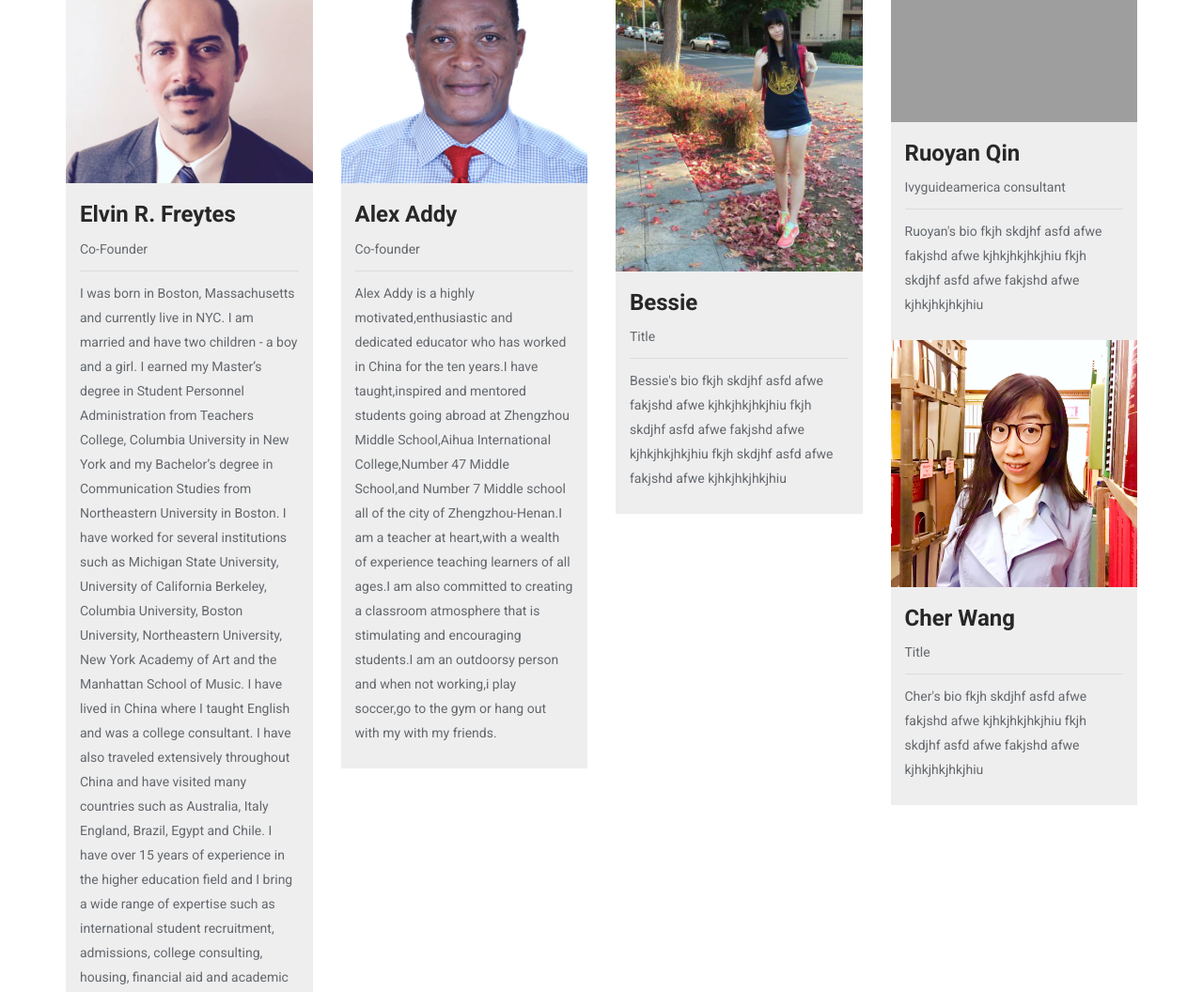
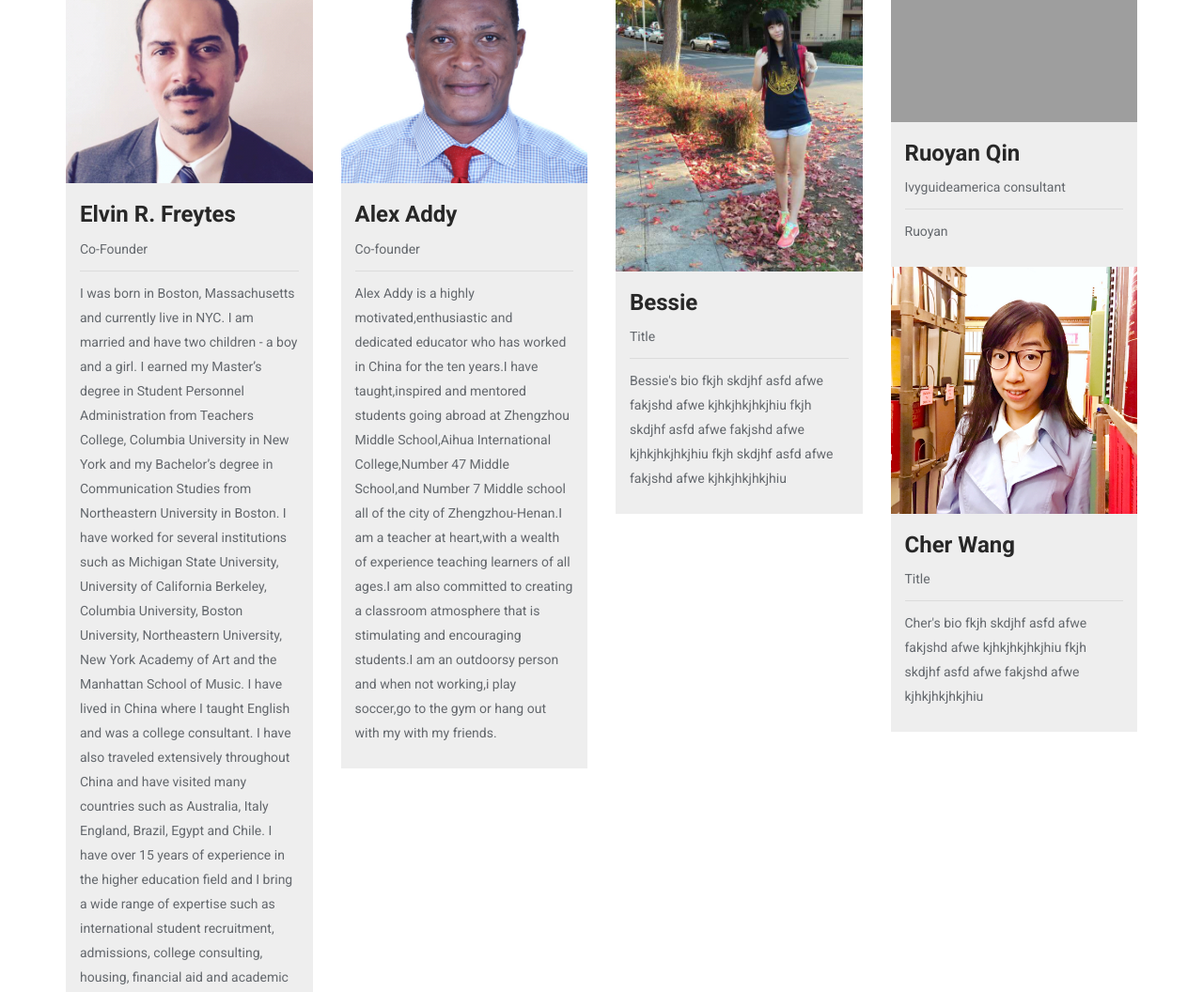
Before and after one commit to rzxyq/ivyguideamerica, a Django app: page /en/ in a window 1280 px wide. Shown: the part 3904-4960 px from the top of the page at 94% size. Run offline with Django 3.2, Linux system fonts and the light colour scheme; some libraries are stand-ins or nearby versions; grey boxes are pictures that could not be loaded.

Commit message:
Changed index.html

```diff
--- a/templates/index.html
+++ b/templates/index.html
@@ -334,7 +334,7 @@
                             <h3>Ruoyan Qin</h3>
                             <span>Ivyguideamerica consultant</span>
                         </div>
-                        <p>Ruoyan's bio fkjh skdjhf asfd afwe fakjshd afwe kjhkjhkjhkjhiu fkjh skdjhf asfd afwe fakjshd afwe kjhkjhkjhkjhiu</p>
+                        <p>Ruoyan</p>
                     </div>
                 </div>
                     <div class="col-sm-6 col-md-3">
```
Also changed, not shown: 1 other file.
